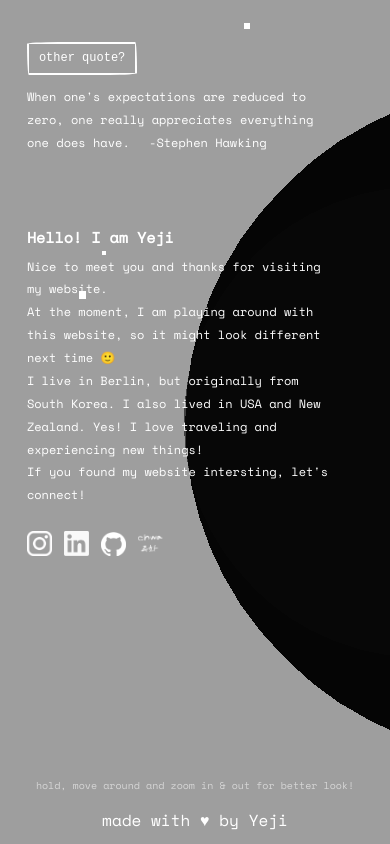
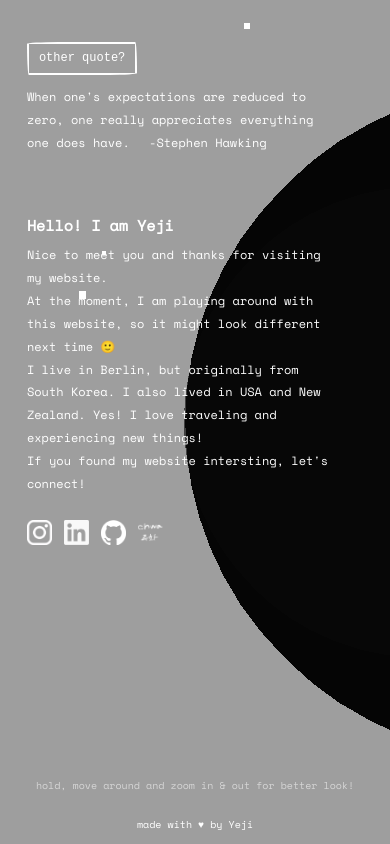
Before and after one commit to yeji0205/having_fun, a website built with Vite: page src/index.html in a window 390 px wide. Shown: the top 844 px of the page. Built offline with nearby package versions, Linux system fonts and the light colour scheme; animation ran at ten frames a second.

Commit message:
font changing smaller for footer

```diff
--- a/src/style.css
+++ b/src/style.css
@@ -195,7 +195,7 @@ footer.mouseMove
         width: 80%;
         font-size: 15px;
         color: #ffffff;
-        padding-top: 5%;
+        padding-top: 2%;
         padding-right: 45%;
     }
 
@@ -232,7 +232,7 @@ footer.mouseMove
         font-style: normal;
     }
 
-    footer.mouseMove
+    footer
     {
         font-size: 10px;
     }
```
Also changed, not shown: dist/index.html, 6 other files.
